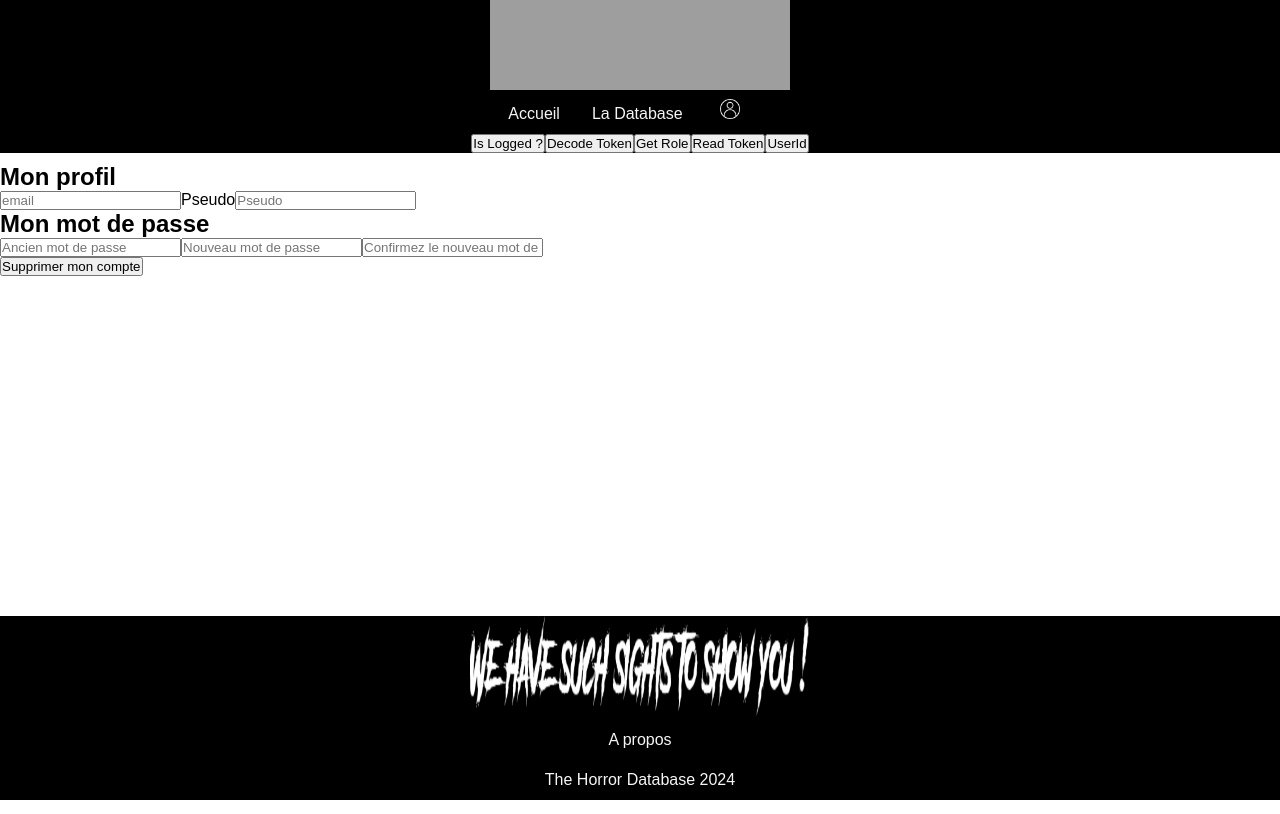
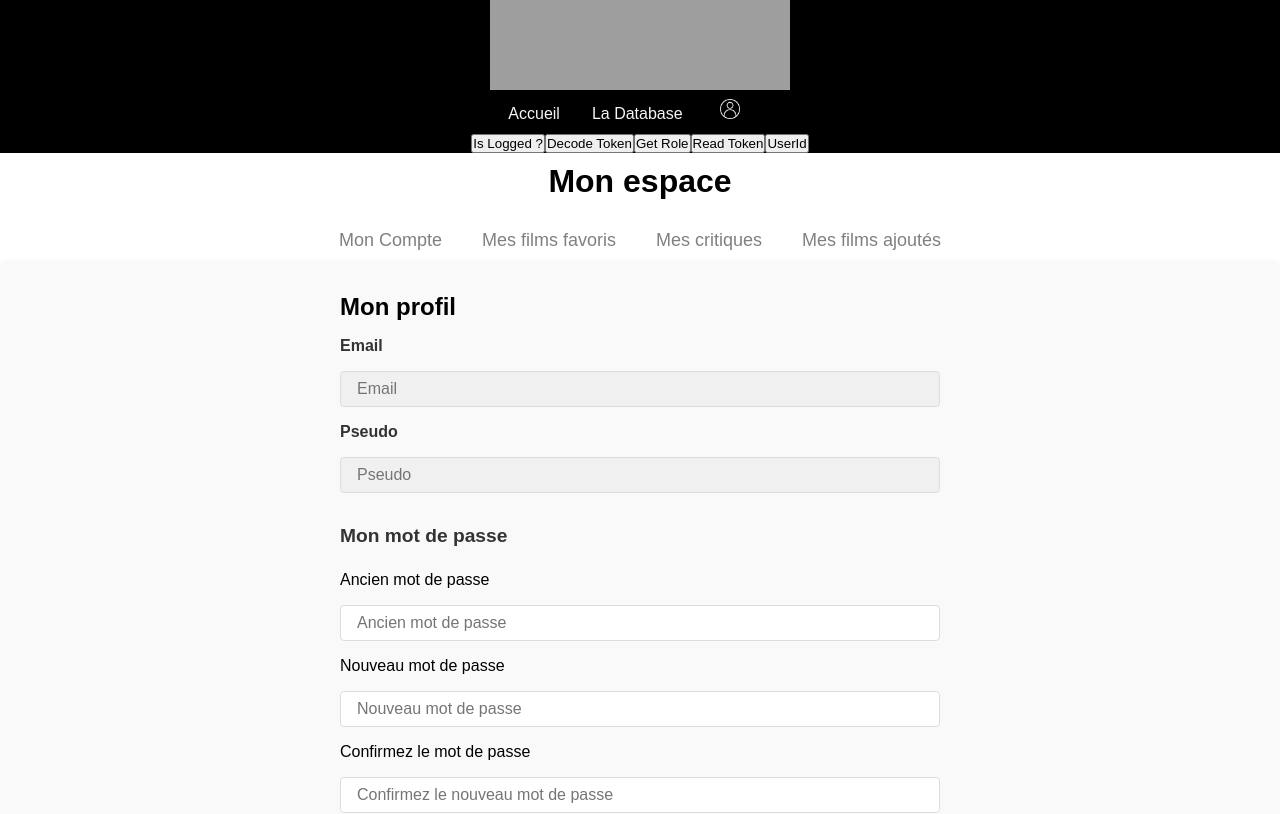
Before and after one commit to Benoit-Hayet/The-Horror-Database-Frontend, an Angular app: page /account in a window 1280 px wide. Shown: the top 814 px of the page. Built offline with nearby package versions, Linux system fonts and the light colour scheme; grey boxes are pictures that could not be loaded.

Commit message:
Profil ok

```diff
--- a/src/app/account/account.component.html
+++ b/src/app/account/account.component.html
@@ -1,23 +1,57 @@
+<app-member-navbar></app-member-navbar>
 <section>
   <div class="profil">
     <h1>Mon profil</h1>
-    <label for="email"></label>
-    <input type="text" id="email" [value]="user?.email" placeholder="email" readonly />
+    <div class="content">
+      <!-- Vérifie si user est défini avant d'afficher -->
+      <img
+        *ngIf="user?.avatarUrl"
+        [src]="user.avatarUrl"
+        alt="Avatar de l'utilisateur"
+        class="img"
+      />
+      <label for="email">Email</label>
+      <input
+        type="text"
+        id="email"
+        [value]="user?.email"
+        placeholder="Email"
+        readonly
+      />
 
-    <label for="username">Pseudo</label>
-    <input type="text" id="username" [value]="user?.username" placeholder="Pseudo" readonly />
+      <label for="username">Pseudo</label>
+      <input
+        type="text"
+        id="username"
+        [value]="user?.username"
+        placeholder="Pseudo"
+        readonly
+      />
+    </div>
   </div>
 
   <div class="password">
     <h1 class="passwordTitle">Mon mot de passe</h1>
-    <label for="lastPassword"></label>
-    <input type="password" id="lastPassword" placeholder="Ancien mot de passe" />
+    <label for="lastPassword">Ancien mot de passe</label>
+    <input
+      type="password"
+      id="lastPassword"
+      placeholder="Ancien mot de passe"
+    />
 
-    <label for="newPassword"></label>
-    <input type="password" id="newPassword" placeholder="Nouveau mot de passe" />
+    <label for="newPassword">Nouveau mot de passe</label>
+    <input
+      type="password"
+      id="newPassword"
+      placeholder="Nouveau mot de passe"
+    />
 
-    <label for="newPasswordConfirmation"></label>
-    <input type="password" id="newPasswordConfirmation" placeholder="Confirmez le nouveau mot de passe" />
+    <label for="newPasswordConfirmation">Confirmez le mot de passe</label>
+    <input
+      type="password"
+      id="newPasswordConfirmation"
+      placeholder="Confirmez le nouveau mot de passe"
+    />
   </div>
 
   <button>Supprimer mon compte</button>
--- a/src/app/account/account.component.scss
+++ b/src/app/account/account.component.scss
@@ -0,0 +1,99 @@
+section {
+    display: flex;
+    flex-direction: column;
+    align-items: center;
+    gap: 2rem;
+    padding: 2rem;
+    background-color: #f9f9f9; // Fond clair
+    border-radius: 8px;
+    box-shadow: 0 4px 8px rgba(0, 0, 0, 0.1);
+
+    .profil,
+    .password {
+      width: 100%;
+      max-width: 600px;
+      display: flex;
+      flex-direction: column;
+      gap: 1rem;
+
+      .content {
+        display: flex;
+        flex-direction: column;
+        gap: 1rem;
+
+        img {
+          width: 120px;
+          height: 120px;
+          border-radius: 50%;
+          object-fit: cover;
+          border: 3px solid green;
+          margin-bottom: 1rem;
+        }
+
+        label {
+          font-size: 1rem;
+          font-weight: bold;
+          color: #333;
+        }
+
+        input {
+          padding: 0.5rem 1rem;
+          font-size: 1rem;
+          border: 1px solid #ddd;
+          border-radius: 4px;
+          background-color: #fff;
+          transition: border-color 0.2s;
+
+          &:hover,
+          &:focus {
+            border-color: #007bff;
+            outline: none;
+          }
+
+          &[readonly] {
+            background-color: #f0f0f0;
+            cursor: not-allowed;
+          }
+        }
+      }
+    }
+
+    .password {
+      .passwordTitle {
+        font-size: 1.2rem;
+        font-weight: bold;
+        color: #333;
+        margin-bottom: 0.5rem;
+      }
+
+      input {
+        padding: 0.5rem 1rem;
+        font-size: 1rem;
+        border: 1px solid #ddd;
+        border-radius: 4px;
+        background-color: #fff;
+
+        &:hover,
+        &:focus {
+          border-color: #007bff;
+          outline: none;
+        }
+      }
+    }
+
+    button {
+      padding: 0.8rem 1.5rem;
+      font-size: 1rem;
+      font-weight: bold;
+      color: #fff;
+      background-color: #dc3545; // Rouge pour un bouton dangereux
+      border: none;
+      border-radius: 4px;
+      cursor: pointer;
+      transition: background-color 0.3s;
+
+      &:hover {
+        background-color: #c82333;
+      }
+    }
+  }
--- a/src/app/account/account.component.ts
+++ b/src/app/account/account.component.ts
@@ -1,13 +1,13 @@
 import { CommonModule } from '@angular/common';
 import { Component } from '@angular/core';
-import { MemberNavbarComponent } from '../member-navbar/member-navbar.component';
 import { UserService } from '../../services/user.service';
 import { AuthService } from '../../services/auth.service';
+import { MemberNavbarComponent } from '../member-navbar/member-navbar.component';
 
 @Component({
   selector: 'app-account',
   standalone: true,
-  imports: [CommonModule, MemberNavbarComponent],
+  imports: [CommonModule,MemberNavbarComponent],
   templateUrl: './account.component.html',
   styleUrls: ['./account.component.scss']
 })
```
